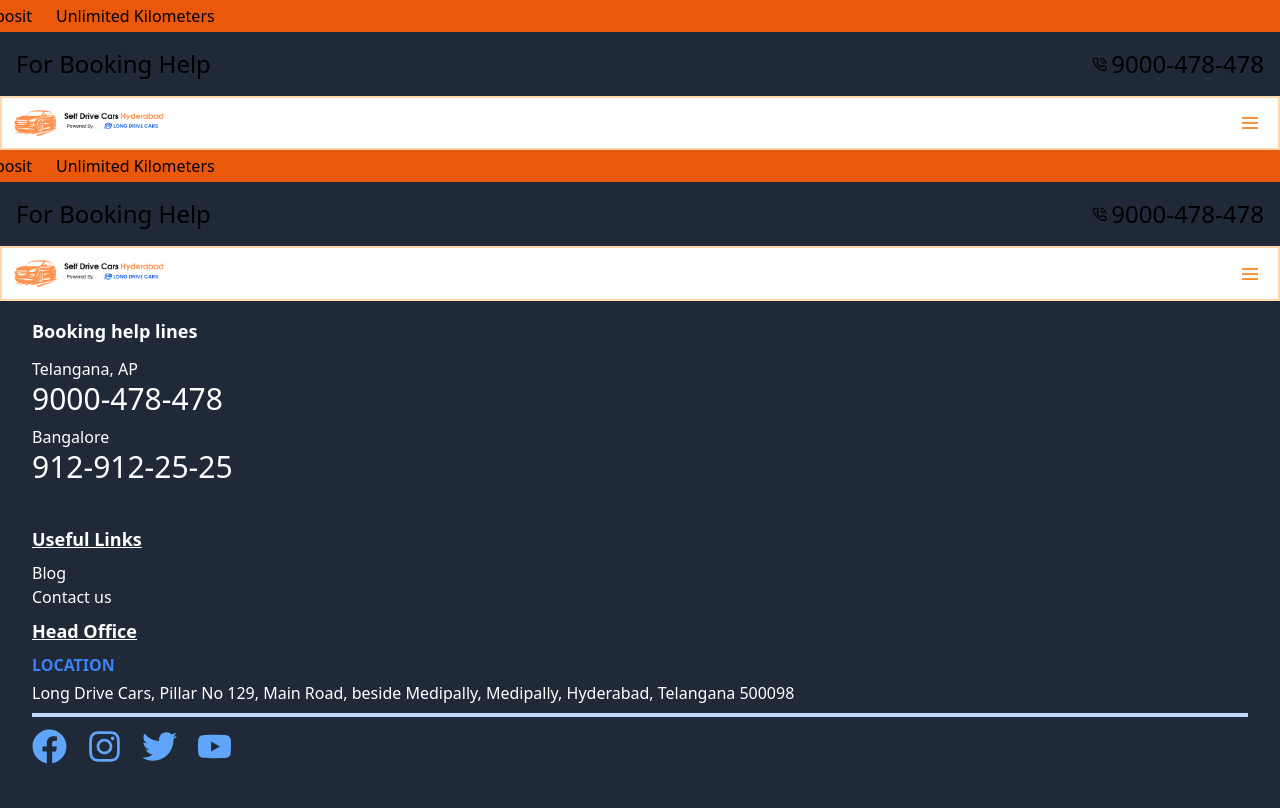
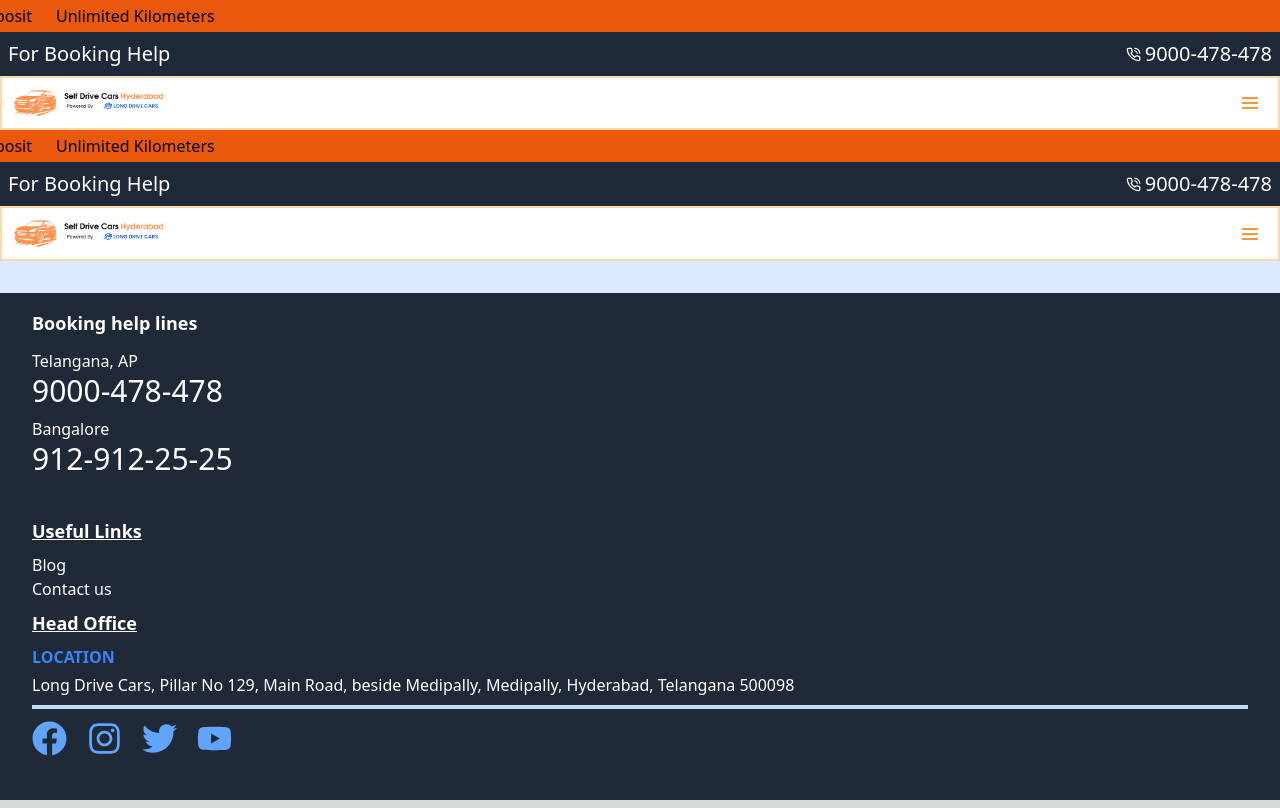
Before and after one commit to sonusatish34/sampleldc, a Next.js app: page /components/Hamburger/HamburgerMenu in a window 1280 px wide. Built offline with nearby package versions, Linux system fonts and the light colour scheme.

Commit message:
minor css

```diff
--- a/pages/[maker_model].js
+++ b/pages/[maker_model].js
@@ -88,12 +88,12 @@ const CarDetails = () => {
           </ul>
         </div>
 
-        <h2>Description</h2>
+        <h2 className='font-bold text-2xl border-l-2 border-red-900 mb-3' >Description</h2>
         <p className='font-light p-1 text-sm'>
           {customData[maker_model?.toLowerCase()]?.desc}
         </p>
 
-        <h2>Why Choose {customData[maker_model?.toLowerCase()]?.id} Self Drive Car Rental From Long Drive Cars</h2>
+        <h2 className='font-semibold text-xl'>Why Choose {customData[maker_model?.toLowerCase()]?.id} Self Drive Car Rental From Long Drive Cars</h2>
         <p className='font-light p-1 text-sm'>
           {customData[maker_model?.toLowerCase()]?.subdesc}
         </p>
--- a/pages/components/Hamburger/HamburgerMenu.js
+++ b/pages/components/Hamburger/HamburgerMenu.js
@@ -20,7 +20,7 @@ const HamburgerMenu = () => {
         </div>
       </mainhead>
       <subhead >
-        <div className=' bg-gray-800 w-screen flex justify-between p-2 lg:text-2xl p-4 '>
+        <div className=' bg-gray-800 w-screen flex justify-between text-white text-xl p-2 '>
           <h2>For Booking Help</h2>
           <div className='flex items-center gap-1'>
             <h2><LuPhoneCall size={15} /></h2>
```
